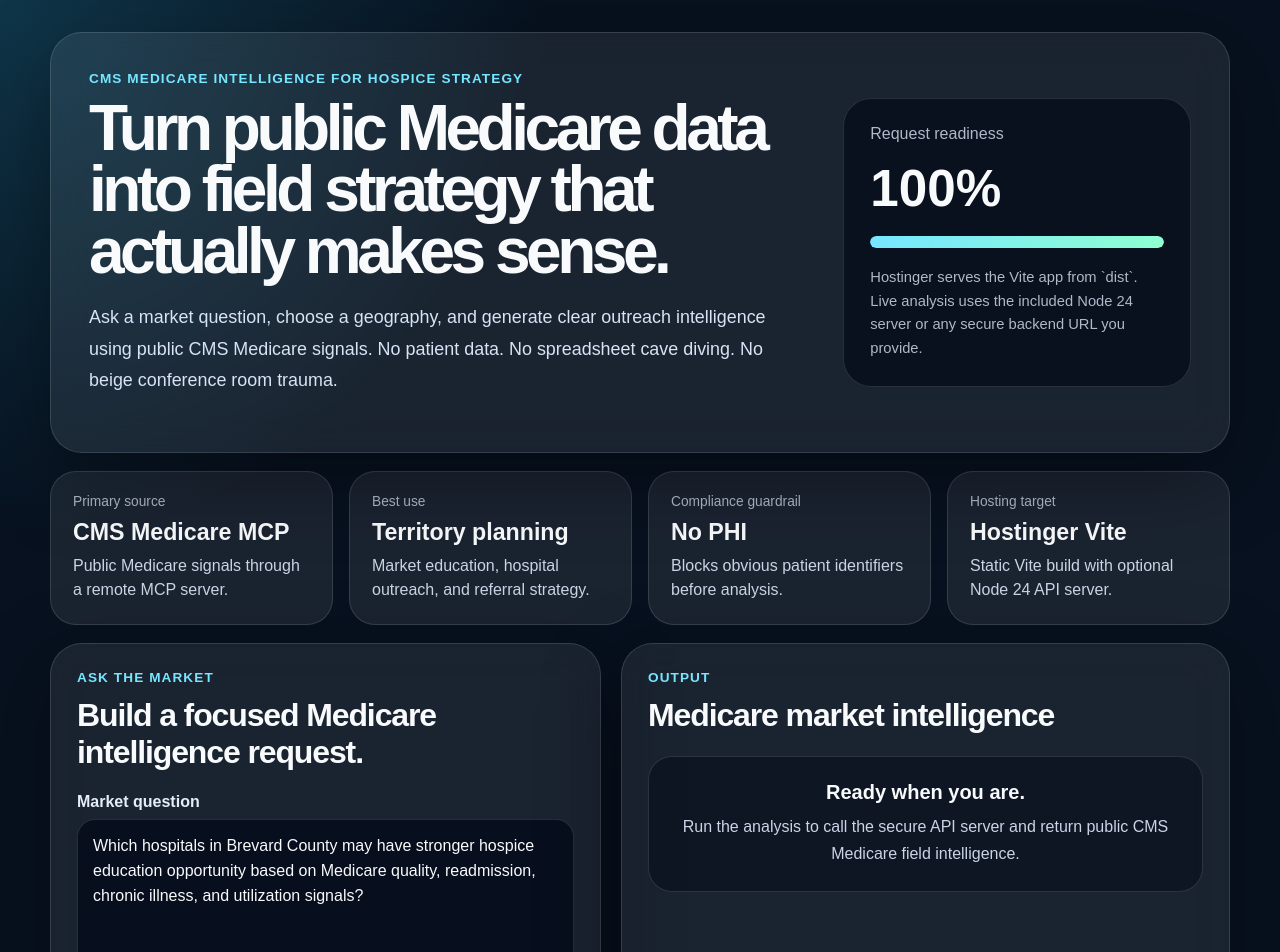
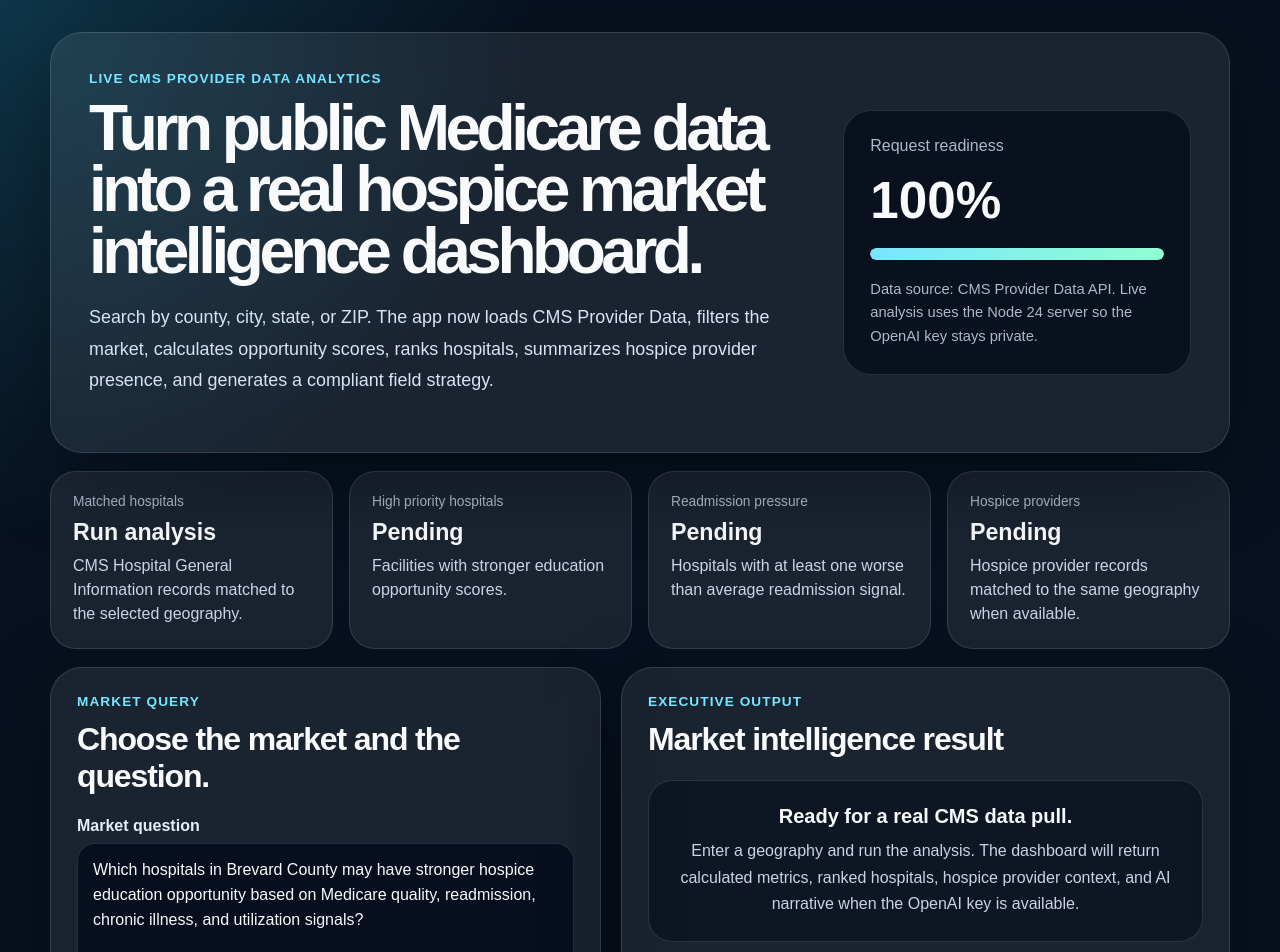
Before and after one commit to Thordadpool5413/medicare-market-intelligence, a React (Vite) app: page / in a window 1280 px wide. Shown: the top 952 px of the page. Built offline with nearby package versions, Linux system fonts and the light colour scheme.

Commit message:
Replace placeholder UI with real CMS analytics dashboard

```diff
--- a/src/App.tsx
+++ b/src/App.tsx
@@ -7,11 +7,70 @@ type FormState = {
   outputStyle: string;
 };
 
+type Hospital = {
+  facilityId: string;
+  name: string;
+  city: string;
+  state: string;
+  county: string;
+  type: string;
+  ownership: string;
+  overallRating: number | null;
+  readmissionWorseCount: number;
+  mortalityWorseCount: number;
+  safetyWorseCount: number;
+  opportunityScore: number;
+  priority: string;
+  rationale: string;
+};
+
+type Analytics = {
+  geography: {
+    raw: string;
+    state?: string;
+    county?: string;
+    city?: string;
+    zip?: string;
+  };
+  datasets: Array<{
+    id: string;
+    label: string;
+    recordsLoaded: number;
+    recordsMatched: number;
+  }>;
+  hospitals: {
+    hospitalCount: number;
+    averageRating: number | null;
+    highPriorityHospitalCount: number;
+    hospitalsWithReadmissionPressure: number;
+    highestOpportunityHospitals: Hospital[];
+  };
+  hospice: {
+    providerCount: number;
+    recordsReviewed: number;
+    topProviders: string[];
+    ownershipCounts: Record<string, number>;
+  };
+  fieldStrategy: {
+    executiveView: string;
+    priorityTargets: Array<{
+      name: string;
+      priority: string;
+      opportunityScore: number;
+      recommendedAngle: string;
+    }>;
+    coachingNotes: string[];
+  };
+  generatedAt: string;
+};
+
 type ApiState = {
   status: "idle" | "loading" | "success" | "error";
   message?: string;
   analysis?: string;
+  analytics?: Analytics;
   meta?: {
+    mode?: string;
     model?: string;
     mcpServer?: string;
     generatedAt?: string;
@@ -30,34 +89,22 @@ const sampleQuestions = [
   "Compare hospital readmission and quality signals for hospice education planning in Brevard County, Florida.",
   "Find Medicare chronic condition signals that may support serious illness education for referral partners in Orlando, Florida.",
   "Identify public CMS Medicare indicators that could help prioritize hospital outreach for goals of care education.",
-  "Create a territory opportunity view using Medicare spending, chronic condition, quality, and utilization signals."
-];
-
-const dashboardCards = [
-  {
-    label: "Primary source",
-    value: "CMS Medicare MCP",
-    detail: "Public Medicare signals through a remote MCP server."
-  },
-  {
-    label: "Best use",
-    value: "Territory planning",
-    detail: "Market education, hospital outreach, and referral strategy."
-  },
-  {
-    label: "Compliance guardrail",
-    value: "No PHI",
-    detail: "Blocks obvious patient identifiers before analysis."
-  },
-  {
-    label: "Hosting target",
-    value: "Hostinger Vite",
-    detail: "Static Vite build with optional Node 24 API server."
-  }
+  "Create a territory opportunity view using Medicare quality, readmission, hospice provider presence, and utilization signals."
 ];
 
 function getApiBaseUrl() {
   return import.meta.env.VITE_API_BASE_URL || "";
+}
+
+function formatNumber(value: number | null | undefined) {
+  if (value === null || value === undefined) return "Not available";
+  return new Intl.NumberFormat("en-US").format(value);
+}
+
+function priorityClass(priority: string) {
+  if (priority === "High") return "priority high";
+  if (priority === "Medium") return "priority medium";
+  return "priority lower";
 }
 
 export default function App() {
@@ -70,13 +117,39 @@ export default function App() {
     return Math.round((filled / values.length) * 100);
   }, [form]);
 
+  const metricCards = useMemo(() => {
+    const analytics = apiState.analytics;
+    return [
+      {
+        label: "Matched hospitals",
+        value: analytics ? formatNumber(analytics.hospitals.hospitalCount) : "Run analysis",
+        detail: "CMS Hospital General Information records matched to the selected geography."
+      },
+      {
+        label: "High priority hospitals",
+        value: analytics ? formatNumber(analytics.hospitals.highPriorityHospitalCount) : "Pending",
+        detail: "Facilities with stronger education opportunity scores."
+      },
+      {
+        label: "Readmission pressure",
+        value: analytics ? formatNumber(analytics.hospitals.hospitalsWithReadmissionPressure) : "Pending",
+        detail: "Hospitals with at least one worse than average readmission signal."
+      },
+      {
+        label: "Hospice providers",
+        value: analytics ? formatNumber(analytics.hospice.providerCount) : "Pending",
+        detail: "Hospice provider records matched to the same geography when available."
+      }
+    ];
+  }, [apiState.analytics]);
+
   function updateField(field: keyof FormState, value: string) {
     setForm((current) => ({ ...current, [field]: value }));
   }
 
   async function runAnalysis(event: FormEvent<HTMLFormElement>) {
     event.preventDefault();
-    setApiState({ status: "loading", message: "Analyzing CMS Medicare signals now." });
+    setApiState({ status: "loading", message: "Loading CMS Provider Data and calculating market analytics." });
 
     try {
       const response = await fetch(`${getApiBaseUrl()}/api/analyze`, {
@@ -100,6 +173,7 @@ export default function App() {
       setApiState({
         status: "success",
         analysis: data.analysis,
+        analytics: data.analytics,
         meta: data.meta
       });
     } catch (error) {
@@ -113,14 +187,17 @@ export default function App() {
     }
   }
 
+  const analytics = apiState.analytics;
+  const topHospitals = analytics?.hospitals.highestOpportunityHospitals ?? [];
+
   return (
     <main className="shell">
       <section className="hero panel">
         <div>
-          <p className="eyebrow">CMS Medicare intelligence for hospice strategy</p>
-          <h1>Turn public Medicare data into field strategy that actually makes sense.</h1>
+          <p className="eyebrow">Live CMS Provider Data analytics</p>
+          <h1>Turn public Medicare data into a real hospice market intelligence dashboard.</h1>
           <p className="heroText">
-            Ask a market question, choose a geography, and generate clear outreach intelligence using public CMS Medicare signals. No patient data. No spreadsheet cave diving. No beige conference room trauma.
+            Search by county, city, state, or ZIP. The app now loads CMS Provider Data, filters the market, calculates opportunity scores, ranks hospitals, summarizes hospice provider presence, and generates a compliant field strategy.
           </p>
         </div>
 
@@ -131,13 +208,13 @@ export default function App() {
             <div className="progressFill" style={{ width: `${readiness}%` }} />
           </div>
           <p className="smallText">
-            Hostinger serves the Vite app from `dist`. Live analysis uses the included Node 24 server or any secure backend URL you provide.
+            Data source: CMS Provider Data API. Live analysis uses the Node 24 server so the OpenAI key stays private.
           </p>
         </div>
       </section>
 
-      <section className="cardGrid" aria-label="Application capabilities">
-        {dashboardCards.map((card) => (
+      <section className="cardGrid" aria-label="Live analytics metrics">
+        {metricCards.map((card) => (
           <article className="metricCard" key={card.label}>
             <span>{card.label}</span>
             <strong>{card.value}</strong>
@@ -149,8 +226,8 @@ export default function App() {
       <section className="workspace">
         <form className="panel formPanel" onSubmit={runAnalysis}>
           <div className="sectionHeader">
-            <p className="eyebrow">Ask the market</p>
-            <h2>Build a focused Medicare intelligence request.</h2>
+            <p className="eyebrow">Market query</p>
+            <h2>Choose the market and the question.</h2>
           </div>
 
           <label>
@@ -168,7 +245,7 @@ export default function App() {
             <input
               value={form.geography}
               onChange={(event) => updateField("geography", event.target.value)}
-              placeholder="County, city, state, hospital market, or territory"
+              placeholder="Example: Brevard County, Florida, Orlando, FL, or 32937"
             />
           </label>
 
@@ -194,7 +271,7 @@ export default function App() {
 
           <div className="buttonRow">
             <button type="submit" disabled={apiState.status === "loading"}>
-              {apiState.status === "loading" ? "Analyzing market" : "Generate live intelligence"}
+              {apiState.status === "loading" ? "Loading CMS data" : "Run real analytics"}
             </button>
             <button type="button" className="secondaryButton" onClick={() => setForm(initialForm)}>
               Reset
@@ -213,23 +290,23 @@ export default function App() {
 
         <section className="panel outputPanel" aria-live="polite">
           <div className="sectionHeader">
-            <p className="eyebrow">Output</p>
-            <h2>Medicare market intelligence</h2>
+            <p className="eyebrow">Executive output</p>
+            <h2>Market intelligence result</h2>
           </div>
 
           {apiState.status === "idle" && (
             <div className="emptyState">
-              <strong>Ready when you are.</strong>
+              <strong>Ready for a real CMS data pull.</strong>
               <p>
-                Run the analysis to call the secure API server and return public CMS Medicare field intelligence.
+                Enter a geography and run the analysis. The dashboard will return calculated metrics, ranked hospitals, hospice provider context, and AI narrative when the OpenAI key is available.
               </p>
             </div>
           )}
 
           {apiState.status === "loading" && (
             <div className="emptyState">
-              <strong>Looking through the CMS Medicare signals.</strong>
-              <p>This is the part where the app does the spreadsheet archaeology so you do not have to.</p>
+              <strong>Pulling CMS Provider Data.</strong>
+              <p>Loading public CMS datasets, filtering the market, scoring hospitals, and building the strategy layer.</p>
             </div>
           )}
 
@@ -240,17 +317,98 @@ export default function App() {
             </div>
           )}
 
-          {apiState.status === "success" && apiState.analysis && (
+          {apiState.status === "success" && (
+            <div className="resultStack">
+              {analytics && (
+                <div className="summaryBox">
+                  <strong>{analytics.fieldStrategy.executiveView}</strong>
+                  <p>
+                    Average CMS hospital rating: {formatNumber(analytics.hospitals.averageRating)}. CMS datasets matched: {analytics.datasets.map((dataset) => `${dataset.label}: ${formatNumber(dataset.recordsMatched)}`).join(" | ")}.
+                  </p>
+                </div>
+              )}
+
+              {apiState.analysis && (
                 <article className="analysisBox">
                   <div className="metaRow">
-                <span>{apiState.meta?.model ?? "Configured model"}</span>
+                    <span>{apiState.meta?.mode ?? "cms analytics"}</span>
+                    <span>{apiState.meta?.model ?? "calculated analytics"}</span>
                     <span>{apiState.meta?.generatedAt ?? "Generated now"}</span>
                   </div>
                   <pre>{apiState.analysis}</pre>
                 </article>
               )}
+            </div>
+          )}
         </section>
       </section>
+
+      {analytics && (
+        <section className="analyticsGrid">
+          <article className="panel tablePanel">
+            <div className="sectionHeader">
+              <p className="eyebrow">Hospital rankings</p>
+              <h2>Highest opportunity facilities</h2>
+              <p className="mutedText">Score is calculated from CMS rating pressure, readmission pressure, mortality pressure, safety pressure, and emergency service presence.</p>
+            </div>
+
+            <div className="tableWrap">
+              <table>
+                <thead>
+                  <tr>
+                    <th>Score</th>
+                    <th>Priority</th>
+                    <th>Facility</th>
+                    <th>City</th>
+                    <th>Rating</th>
+                    <th>Readmission pressure</th>
+                    <th>Why it scored</th>
+                  </tr>
+                </thead>
+                <tbody>
+                  {topHospitals.map((hospital) => (
+                    <tr key={`${hospital.facilityId}-${hospital.name}`}>
+                      <td><strong>{hospital.opportunityScore}</strong></td>
+                      <td><span className={priorityClass(hospital.priority)}>{hospital.priority}</span></td>
+                      <td>{hospital.name}</td>
+                      <td>{hospital.city}, {hospital.state}</td>
+                      <td>{hospital.overallRating ?? "N/A"}</td>
+                      <td>{hospital.readmissionWorseCount}</td>
+                      <td>{hospital.rationale}</td>
+                    </tr>
+                  ))}
+                </tbody>
+              </table>
+            </div>
+          </article>
+
+          <article className="panel insightPanel">
+            <div className="sectionHeader">
+              <p className="eyebrow">Hospice context</p>
+              <h2>Matched hospice providers</h2>
+            </div>
+            <p className="bigNumber">{formatNumber(analytics.hospice.providerCount)}</p>
+            <p className="mutedText">Provider records reviewed: {formatNumber(analytics.hospice.recordsReviewed)}</p>
+            <div className="providerList">
+              {(analytics.hospice.topProviders.length ? analytics.hospice.topProviders : ["No hospice provider names matched this geography in the loaded CMS dataset."]).map((provider) => (
+                <span key={provider}>{provider}</span>
+              ))}
+            </div>
+          </article>
+
+          <article className="panel insightPanel">
+            <div className="sectionHeader">
+              <p className="eyebrow">Coaching layer</p>
+              <h2>Compliant next steps</h2>
+            </div>
+            <ul className="coachingList">
+              {analytics.fieldStrategy.coachingNotes.map((note) => (
+                <li key={note}>{note}</li>
+              ))}
+            </ul>
+          </article>
+        </section>
+      )}
     </main>
   );
 }
```
Lines whose indentation alone changed are shown as unchanged.
